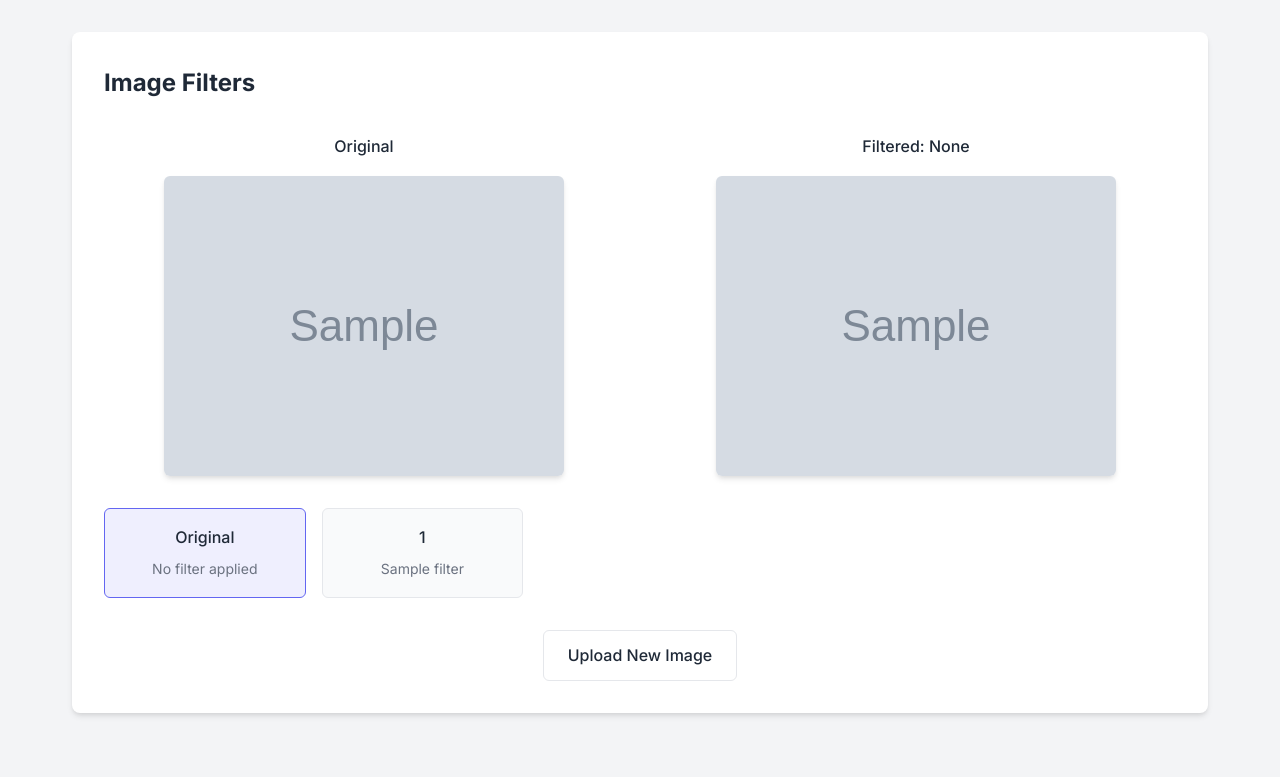
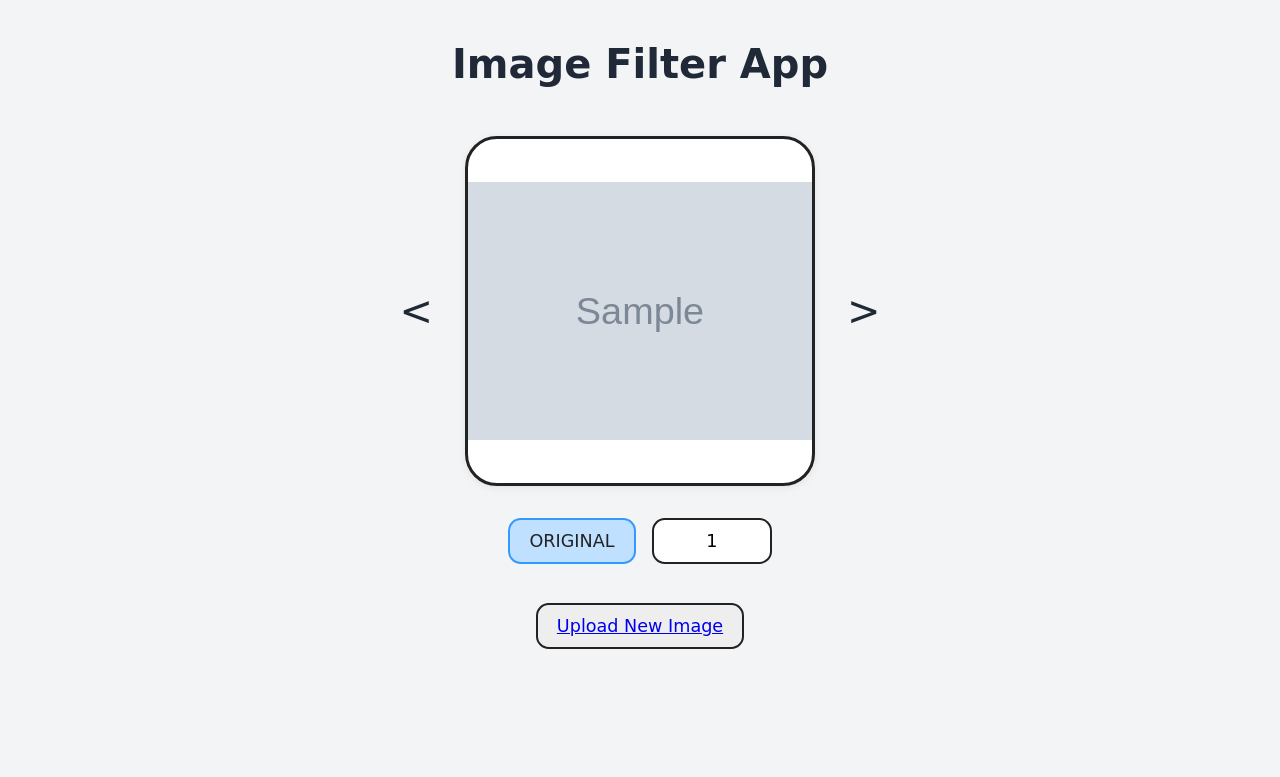
Before and after one commit to Wilcolab/Anythink-Market-ce69j0b2, a FastAPI app: template templates/filter.html in a window 1280 px wide. Shown: the part 130-907 px from the top of the page. After the commit the page ends 779 px from the top, so only its background shows below. Run offline with FastAPI, Linux system fonts and the light colour scheme; the template is opened without the code that fills it: most values are stand-ins (such as "Sample title", 1, 10 or a date in 2020); grey boxes marked "Sample" are stand-in pictures.

Commit message:
Update filter button layout to 5 items per row for improved UX

```diff
--- a/templates/filter.html
+++ b/templates/filter.html
@@ -2,185 +2,203 @@
 
 {% block extra_head %}
 <style>
-    .preview-container {
-        display: grid;
-        grid-template-columns: repeat(2, 1fr);
-        gap: 2rem;
+    .sketch-header {
+        text-align: center;
+        font-family: 'Comic Sans MS', 'Comic Sans', cursive;
+        font-size: 2.5rem;
+        margin-top: 2rem;
+        margin-bottom: 1.5rem;
+        font-weight: bold;
+    }
+    .sketch-download {
+        display: flex;
+        justify-content: center;
+        margin-bottom: 1rem;
+    }
+    .sketch-image-container {
+        display: flex;
+        align-items: center;
+        justify-content: center;
         margin-bottom: 2rem;
     }
-
-    .filter-active {
-        border-color: var(--primary-color);
-        background-color: rgba(99, 102, 241, 0.1);
+    .sketch-arrow {
+        font-size: 2.5rem;
+        cursor: pointer;
+        user-select: none;
+        margin: 0 2rem;
+        font-family: 'Comic Sans MS', 'Comic Sans', cursive;
     }
-
-    .download-container {
-        text-align: center;
-        margin-top: 1rem;
-        display: none;
+    .sketch-image {
+        border: 3px solid #222;
+        border-radius: 2rem;
+        width: 350px;
+        height: 350px;
+        object-fit: contain;
+        background: #fff;
+        box-shadow: 0 2px 8px rgba(0,0,0,0.07);
+    }
+    .sketch-filters {
+        display: flex;
+        flex-wrap: wrap;
+        justify-content: center;
+        gap: 1rem;
+        margin-bottom: 2rem;
+    }
+    .sketch-filter-btn {
+        min-width: 120px;
+        padding: 0.7rem 1.2rem;
+        border: 2.5px solid #222;
+        border-radius: 0.8rem;
+        background: #fff;
+        font-family: 'Comic Sans MS', 'Comic Sans', cursive;
+        font-size: 1.1rem;
+        margin-bottom: 0.5rem;
+        cursor: pointer;
+        transition: background 0.2s, color 0.2s;
+    }
+    .sketch-filter-btn.selected {
+        background: #bfe0ff;
+        color: #222;
+        border-color: #3399ff;
+    }
+    .sketch-row {
+        width: 100%;
+        display: flex;
+        justify-content: center;
+        gap: 1rem;
+        margin-bottom: 0.5rem;
     }
 </style>
 {% endblock %}
 
 {% block content %}
-<div class="card">
-    <h2>Image Filters</h2>
-    <div class="preview-container">
-        <div class="preview-box">
-            <div class="preview-title">Original</div>
-            <img src="{{ image_data }}" alt="Original image" class="preview-image" id="original-image">
+<div class="sketch-header">Image Filter App</div>
+<div class="sketch-download">
+    <a href="#" class="sketch-filter-btn" id="download-button">DOWNLOAD</a>
 </div>
-        <div class="preview-box">
-            <div class="preview-title">Filtered: <span id="current-filter">None</span></div>
-            <img src="{{ image_data }}" alt="Filtered image" class="preview-image" id="filtered-image">
-            <div class="download-container" id="download-container">
-                <a href="#" class="button" id="download-button">Download</a>
+<div class="sketch-image-container">
+    <span class="sketch-arrow" id="arrow-left">&#60;</span>
+    <img src="{{ image_data }}" alt="Filtered image" class="sketch-image" id="filtered-image">
+    <span class="sketch-arrow" id="arrow-right">&#62;</span>
 </div>
+<input type="hidden" name="image_id" id="image-id" value="{{ image_id }}">
+<div class="sketch-filters" id="sketch-filters">
+    <!-- Filter buttons will be rendered by JS for two rows -->
 </div>
+<div style="text-align:center; margin-bottom:2rem;">
+    <a href="/" class="sketch-filter-btn" style="background:#eee;">Upload New Image</a>
 </div>
-
-    <div>
-        <input type="hidden" name="image_id" id="image-id" value="{{ image_id }}">
-
-        <div class="filter-container">
-            <div class="filter-option" data-filter="none">
-                <div class="filter-name">Original</div>
-                <div class="filter-description">No filter applied</div>
-            </div>
-            {% for filter_id, filter_name in filters.items() %}
-            <div class="filter-option" data-filter="{{ filter_id }}">
-                <div class="filter-name">{{ filter_id|capitalize }}</div>
-                <div class="filter-description">{{ filter_name }}</div>
-            </div>
-            {% endfor %}
-        </div>
-
-        <div class="button-container">
-            <a href="/" class="button button-secondary">Upload New Image</a>
-        </div>
-
-        <div class="loading" id="loading">
+<div class="loading" id="loading" style="display:none; text-align:center;">
     <svg xmlns="http://www.w3.org/2000/svg" width="24" height="24" viewBox="0 0 24 24" fill="none" stroke="currentColor" stroke-width="2" stroke-linecap="round" stroke-linejoin="round">
         <circle cx="12" cy="12" r="10"></circle>
         <path d="M12 6v6l4 2"></path>
     </svg>
     <span>Processing Image...</span>
 </div>
-    </div>
-</div>
 {% endblock %}
 
 {% block extra_scripts %}
 <script>
-    document.addEventListener('DOMContentLoaded', function() {
-        const filterOptions = document.querySelectorAll('.filter-option');
+    // --- Filter Data ---
+    const FILTERS = [
+        { id: 'none', name: 'ORIGINAL' },
+        {% for filter_id, filter_name in filters.items() %}
+        { id: '{{ filter_id }}', name: '{{ filter_id|replace('_', ' ')|upper }}' },
+        {% endfor %}
+    ];
+    // --- Render Filter Buttons in Two Rows ---
+    function renderFilterButtons(selectedIdx = 0) {
+        const container = document.getElementById('sketch-filters');
+        container.innerHTML = '';
+        const buttonsPerRow = 5;
+        for (let i = 0; i < FILTERS.length; i += buttonsPerRow) {
+            const row = document.createElement('div');
+            row.className = 'sketch-row';
+            for (let j = i; j < i + buttonsPerRow && j < FILTERS.length; j++) {
+                const filter = FILTERS[j];
+                const btn = document.createElement('button');
+                btn.className = 'sketch-filter-btn' + (j === selectedIdx ? ' selected' : '');
+                btn.textContent = filter.name;
+                btn.dataset.filter = filter.id;
+                btn.onclick = () => selectFilter(j);
+                row.appendChild(btn);
+            }
+            container.appendChild(row);
+        }
+    }
+    // --- Filter Navigation ---
+    let currentFilterIdx = 0;
+    function selectFilter(idx) {
+        currentFilterIdx = idx;
+        renderFilterButtons(idx);
+        applyFilter(FILTERS[idx].id);
+    }
+    document.getElementById('arrow-left').onclick = function() {
+        currentFilterIdx = (currentFilterIdx - 1 + FILTERS.length) % FILTERS.length;
+        selectFilter(currentFilterIdx);
+    };
+    document.getElementById('arrow-right').onclick = function() {
+        currentFilterIdx = (currentFilterIdx + 1) % FILTERS.length;
+        selectFilter(currentFilterIdx);
+    };
+    // --- Filter Application Logic ---
     const imageId = document.getElementById('image-id').value;
     const filteredImage = document.getElementById('filtered-image');
-        const originalImage = document.getElementById('original-image');
-        const currentFilterText = document.getElementById('current-filter');
     const loadingIndicator = document.getElementById('loading');
-        const downloadContainer = document.getElementById('download-container');
-        const downloadButton = document.getElementById('download-button');
-
     let currentImageData = null;
-        let currentFilterName = 'None';
-
-        // Hide loading indicator initially
-        loadingIndicator.style.display = 'none';
-
-        filterOptions.forEach(option => {
-            option.addEventListener('click', function() {
-                // Remove active class from all options
-                filterOptions.forEach(opt => opt.classList.remove('filter-active'));
-
-                // Add active class to selected option
-                this.classList.add('filter-active');
-
-                const selectedFilter = this.getAttribute('data-filter');
-                currentFilterName = selectedFilter === 'none' ? 'None' : selectedFilter.charAt(0).toUpperCase() + selectedFilter.slice(1);
-                currentFilterText.textContent = currentFilterName;
-
-                // If "none" is selected, show the original image
-                if (selectedFilter === 'none') {
-                    filteredImage.src = originalImage.src;
-                    downloadContainer.style.display = 'none';
+    function applyFilter(filterId) {
+        if (filterId === 'none') {
+            filteredImage.src = '{{ image_data }}';
             currentImageData = null;
+            document.getElementById('download-button').style.display = 'none';
             return;
         }
-
-                // Show loading indicator
-                loadingIndicator.style.display = 'flex';
-
-                // Create form data
+        loadingIndicator.style.display = 'inline-block';
         const formData = new FormData();
         formData.append('image_id', imageId);
-                formData.append('selected_filter', selectedFilter);
-
-                // Send request to apply filter
+        formData.append('selected_filter', filterId);
         fetch('/api/apply-filter', {
             method: 'POST',
             body: formData
         })
         .then(response => response.json())
         .then(data => {
-                    // Update filtered image source with base64 data
             filteredImage.src = data.image_data;
             currentImageData = data.image_data;
-
-                    // Show download button
-                    downloadContainer.style.display = 'block';
-
-                    // Hide loading indicator
+            document.getElementById('download-button').style.display = 'inline-block';
             loadingIndicator.style.display = 'none';
         })
         .catch(error => {
             console.error('Error applying filter:', error);
             loadingIndicator.style.display = 'none';
         });
-            });
-        });
-
-        // Handle download button click
-        downloadButton.addEventListener('click', function(e) {
+    }
+    // --- Download Button ---
+    document.getElementById('download-button').onclick = function(e) {
         e.preventDefault();
-
         if (!currentImageData) return;
-
-            // Create a form for the download POST request
         const form = document.createElement('form');
         form.method = 'POST';
         form.action = '/download';
         form.style.display = 'none';
-
-            // Add the image data
         const imageDataInput = document.createElement('input');
         imageDataInput.type = 'hidden';
         imageDataInput.name = 'image_data';
         imageDataInput.value = currentImageData;
         form.appendChild(imageDataInput);
-
-            // Add the filter name
         const filterNameInput = document.createElement('input');
         filterNameInput.type = 'hidden';
         filterNameInput.name = 'filter_name';
-            filterNameInput.value = currentFilterName.toLowerCase();
+        filterNameInput.value = FILTERS[currentFilterIdx].name.toLowerCase();
         form.appendChild(filterNameInput);
-
-            // Submit the form
         document.body.appendChild(form);
         form.submit();
-
-            // Clean up
         setTimeout(() => {
             document.body.removeChild(form);
         }, 1000);
-        });
-
-        // Select "Original" by default
-        const originalOption = document.querySelector('.filter-option[data-filter="none"]');
-        if (originalOption) {
-            originalOption.classList.add('filter-active');
-        }
-    });
+    };
+    // --- Initial Render ---
+    renderFilterButtons(0);
+    document.getElementById('download-button').style.display = 'none';
 </script>
 {% endblock %}
```
Lines whose indentation alone changed are shown as unchanged.
